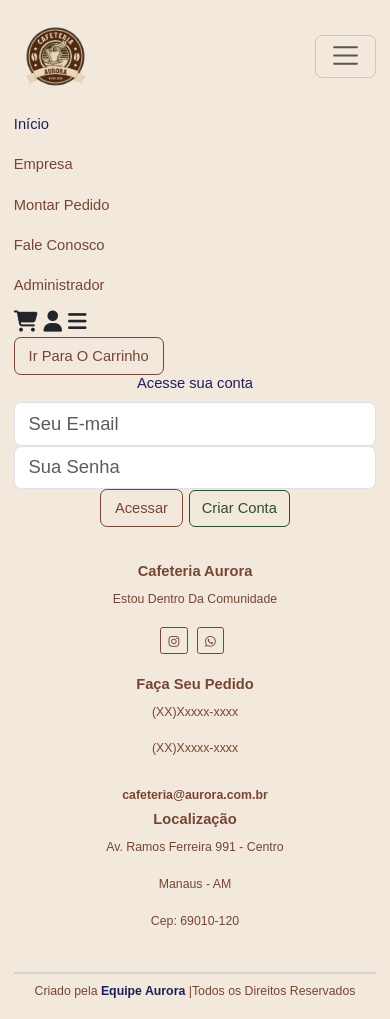
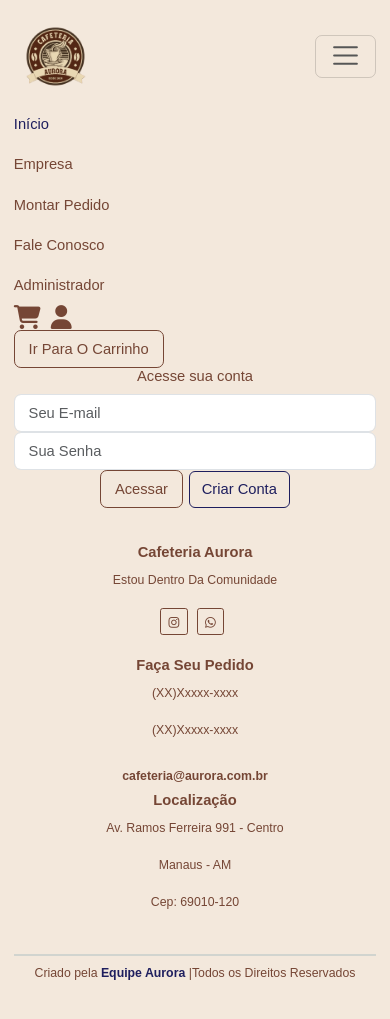
Before and after one commit to elzilanebarreto/cafeteria-aurora, a PHP site: page / in a window 390 px wide, after a click that opens the changed part. After the commit the page ends 980 px from the top, so only its background shows below. Run offline with PHP 8.4, Linux system fonts and the light colour scheme.

Commit message:
Ajeitando a cor dos ícones do menu

```diff
--- a/assets/css/style.css
+++ b/assets/css/style.css
@@ -1,79 +1,95 @@
-@import url('https://fonts.googleapis.com/css2?family=Krona+One&family=Montserrat:wght@400;600&display=swap');
+@import url("https://fonts.googleapis.com/css2?family=Krona+One&family=Montserrat:wght@400;600&display=swap");
 
-:root{
+:root {
   --cor--princial: rgb(243, 232, 220);
   --cor--secundaria: rgb(30, 30, 94);
   --cor--terciaria: rgb(240, 248, 255);
-    --cor--quartenaria: rgb(45, 79, 43);
   --cor--marron: rgb(117, 70, 53);
   --cor--linha: rgb(209, 212, 207);
 }
 
-*{
+* {
   margin: 0;
   font-family: Arial, Helvetica, sans-serif;
   font-size: 1.15rem;
 }
 
-body{
+body {
   display: flex;
   flex-direction: column;
   box-sizing: border-box;
 }
 
-.cabecalho{
+.cabecalho {
   background-color: var(--cor--princial);
 }
 
-.cabecalho__logo{
+.cabecalho__logo {
   width: auto;
   height: auto;
 }
 
-.nav-link{
+.nav-link {
   color: var(--cor--marron);
   font-size: 1.2rem;
 }
 
-.nav-link.active{
+.nav-link.active {
   color: var(--cor--secundaria) !important;
 }
 
-.login-form h3{
+.login-form h3 {
   text-align: center;
-    color: var(--cor--secundaria);
+  color: var(--cor--marron);
   font-size: 1.2rem;
 }
 
-.btn{
+.btn {
   color: var(--cor--marron);
   border: 1px solid var(--cor--marron);
 }
 
-.btn:hover{
+.btn:hover {
   background-color: var(--cor--marron);
   color: var(--cor--terciaria);
 }
 
-.btn-cadastro{
+.btn-cadastro {
   text-decoration: none;
   padding: 9.2px 12px;
   height: 25px;
   border-radius: 6px;
-    color: var(--cor--quartenaria);
-    border: 1px solid var(--cor--quartenaria);
+  color: var(--cor--secundaria);
+  border: 1px solid var(--cor--secundaria);
   background-color: var(--cor--princial);
   font-size: 1rem;
 }
 
-.btn-cadastro:hover{
-    background-color: var(--cor--quartenaria);
+.btn-cadastro:hover {
+  background-color: var(--cor--secundaria);
   color: var(--cor--terciaria);
 }
 
+.icons {
+  display: flex;
+  gap: 10px;
+  align-items: center;
+}
 
+.icons .fas {
+  font-size: 1.3rem;
+  color: var(--cor--marron);
+  display: flex;
+  justify-content: center;
+  cursor: pointer;
+}
 
-.rodape{
+.icons .fas:hover {
+  color: var(--cor--secundaria);
+  border-color: var(--cor--marron);
+}
+
+.rodape {
   margin-top: auto;
   background-color: var(--cor--princial);
   color: var(--cor-texto);
@@ -93,49 +109,50 @@ body{
   text-align: center;
 }
 
-.rodape h3{
+.rodape h3 {
   font-size: 1.2rem;
   color: var(--cor--marron);
   font-weight: bold;
 }
 
-.rodape p, a{
-    font-size: .9rem;
+.rodape p,
+a {
+  font-size: 0.9rem;
   color: var(--cor--marron);
 }
 
-.rodape__rede a{
+.rodape__rede a {
   border-radius: 10%;
-    border: .1rem solid var(--cor--marron);
+  border: 0.1rem solid var(--cor--marron);
   width: 1.5rem;
   height: 1.5rem;
   line-height: 1.5rem;
   text-align: center;
-    font-size: .8rem;
-    margin-right: .3rem;
+  font-size: 0.8rem;
+  margin-right: 0.3rem;
   text-decoration: none;
 }
 
-.rodape__rede a:hover{
+.rodape__rede a:hover {
   background-color: var(--cor--marron);
   color: var(--cor--terciaria);
   border-color: var(--cor--marron);
 }
 
-.rodape .link{
+.rodape .link {
   text-decoration: none;
   font-weight: bold;
 }
 
-.rodape .link:hover{
+.rodape .link:hover {
   color: var(--cor--secundaria);
 }
 
-.rodape .linha{
+.rodape .linha {
   border: 1px solid var(--cor--linha);
 }
 
-.rodape .baixo{
+.rodape .baixo {
   display: flex;
   margin-top: 8px;
   justify-content: center;
@@ -143,28 +160,38 @@ body{
   color: var(--cor--marron);
 }
 
-.rodape span{
-    font-size: .9rem;
+.rodape span {
+  font-size: 0.9rem;
   color: var(--cor--secundaria);
   font-weight: bold;
 }
 
 /* Media Queries */
-@media (max-width: 974px){
-    .cabecalho__logo{
+@media (max-width: 974px) {
+  .cabecalho__logo {
     width: 4.5rem;
   }
 
-    .nav-link, .login-form h3, .btn, .btn-cadastro{
+  .navbar-nav, .form-control{
     font-size: .8rem;
+    width: 100%;
   }
 
-    .rodape h3{
-        font-size: .8rem;
+  .nav-link,
+  .login-form h3,
+  .btn,
+  .btn-cadastro {
+    font-size: 0.8rem;
   }
 
-    .rodape p, .rodape span, .rodape a{
-        font-size: .67rem;
+  .rodape h3 {
+    font-size: 0.8rem;
+  }
+
+  .rodape p,
+  .rodape span,
+  .rodape a {
+    font-size: 0.67rem;
   }
 }
 
--- a/index.html
+++ b/index.html
@@ -46,7 +46,6 @@
             <div class="icons">
               <div id="cart" class="fas fa-shopping-cart"></div>
               <div id="login" class="fas fa-user"></div>
-              <div id="menu" class="fas fa-bars"></div>
             </div>
 
             <div class="carrinho">
```
Lines whose indentation alone changed are shown as unchanged.
